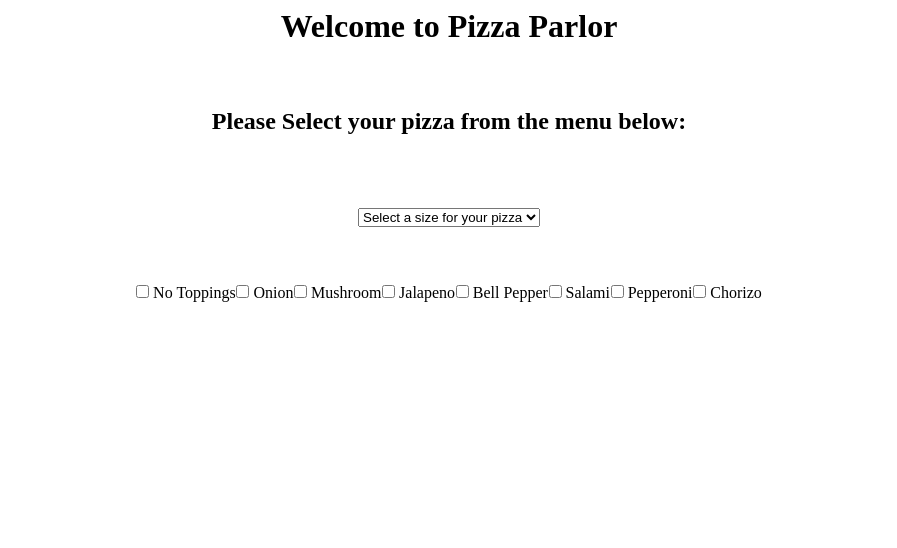
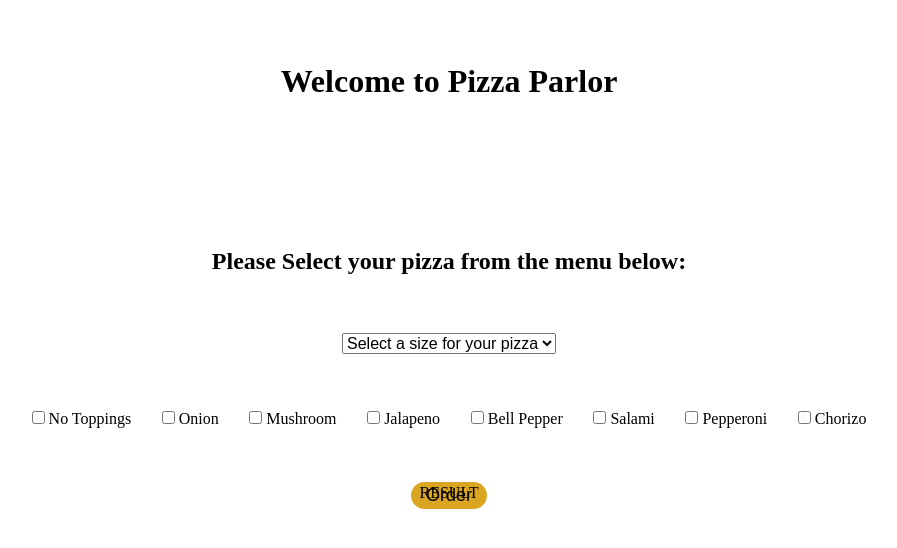
Before and after one commit to onurkaymak/pizza-parlor, a plain HTML site: page index.html in a window 1280 px wide. Shown: the whole page, without its empty margins (191-1088 px from the left). Drawn offline with nearby package versions, Linux system fonts and the light colour scheme.

Commit message:
Create event listener for form and create and formHandler function

```diff
--- a/css/styles.css
+++ b/css/styles.css
@@ -23,14 +23,47 @@ body {
   align-items: center;
 }
 
+h1 {
+  width: 40%;
+  text-align: center;
+  border-radius: 5rem;
+  padding: 1rem;
+  margin-bottom: 5rem;
+}
+
+.img-pizza {
+  height: 30rem;
+  width: 30rem;
+  object-fit: contain;
+}
+
 .container-main {
+  height: 60%;
+  width: 100%;
+  display: flex;
+  flex-direction: column;
+  align-items: center;
+  justify-content: space-evenly;
+  gap: 3rem;
+}
+
+.form {
   height: 40%;
   width: 70%;
   display: flex;
   flex-direction: column;
   align-items: center;
-  justify-content: center;
+  justify-content: space-evenly;
   gap: 5rem;
+}
+
+.container-size {
+  cursor: pointer;
+}
+
+.form-select {
+  font-size: 1.6rem;
+  cursor: pointer;
 }
 
 .container-toppings {
@@ -40,12 +73,21 @@ body {
   justify-content: space-evenly;
 }
 
-.form {
-  height: 40%;
-  width: 70%;
-  display: flex;
-  flex-direction: column;
-  align-items: center;
-  justify-content: center;
-  gap: 5rem;
+input,
+label {
+  cursor: pointer;
 }
+
+.btn-order {
+  font-size: 1.8rem;
+  padding: 0.3rem 1.5rem;
+  cursor: pointer;
+  border-radius: 5rem;
+  border: 0;
+  background-color: goldenrod;
+}
+
+/* .container-result {
+  height: 50%;
+  width: 100%;
+} */
--- a/index.html
+++ b/index.html
@@ -11,11 +11,15 @@
   <body>
     <div class="container-main">
       <h1>Welcome to Pizza Parlor</h1>
-      <h2>Please Select your pizza from the menu below:</h2>
 
-      <form action="" class="form">
+      <form action="" class="form" id="form">
+        <h2>Please Select your pizza from the menu below:</h2>
         <div class="container-size">
-          <select class="form-select" aria-label="Default select example">
+          <select
+            class="form-select"
+            aria-label="Default select example"
+            id="select-size"
+          >
             <option selected>Select a size for your pizza</option>
             <option value="1">Small</option>
             <option value="2">Medium</option>
@@ -65,8 +69,12 @@
             Chorizo
           </label>
         </div>
+
+        <button type="submit" class="btn-order">Order</button>
       </form>
     </div>
+
+    <div class="container-result">RESULT</div>
 
     <script
       src="https://cdn.jsdelivr.net/npm/bootstrap@5.3.1/dist/js/bootstrap.bundle.min.js"
--- a/js/scripts.js
+++ b/js/scripts.js
@@ -50,8 +50,27 @@ Pizza.prototype.calculateCost = function () {
 
 }
 
-const myPizza = new Pizza(["salami", "mushroom"], "small");
+// const myPizza = new Pizza(["salami", "mushroom"], "small");
 
-myPizza.calculateCost();
+// myPizza.calculateCost();
 
-console.log(myPizza);
+// console.log(myPizza);
+
+//UI Logic
+
+
+function formHandler(event) {
+    event.preventDefault();
+
+    const size = document.getElementById('select-size')
+    const test = size.options[size.selectedIndex];
+
+    console.log(size)
+    // console.log(test)
+};
+
+window.addEventListener('load', function () {
+    const form = document.getElementById('form');
+
+    form.addEventListener('submit', formHandler);
+});
```
